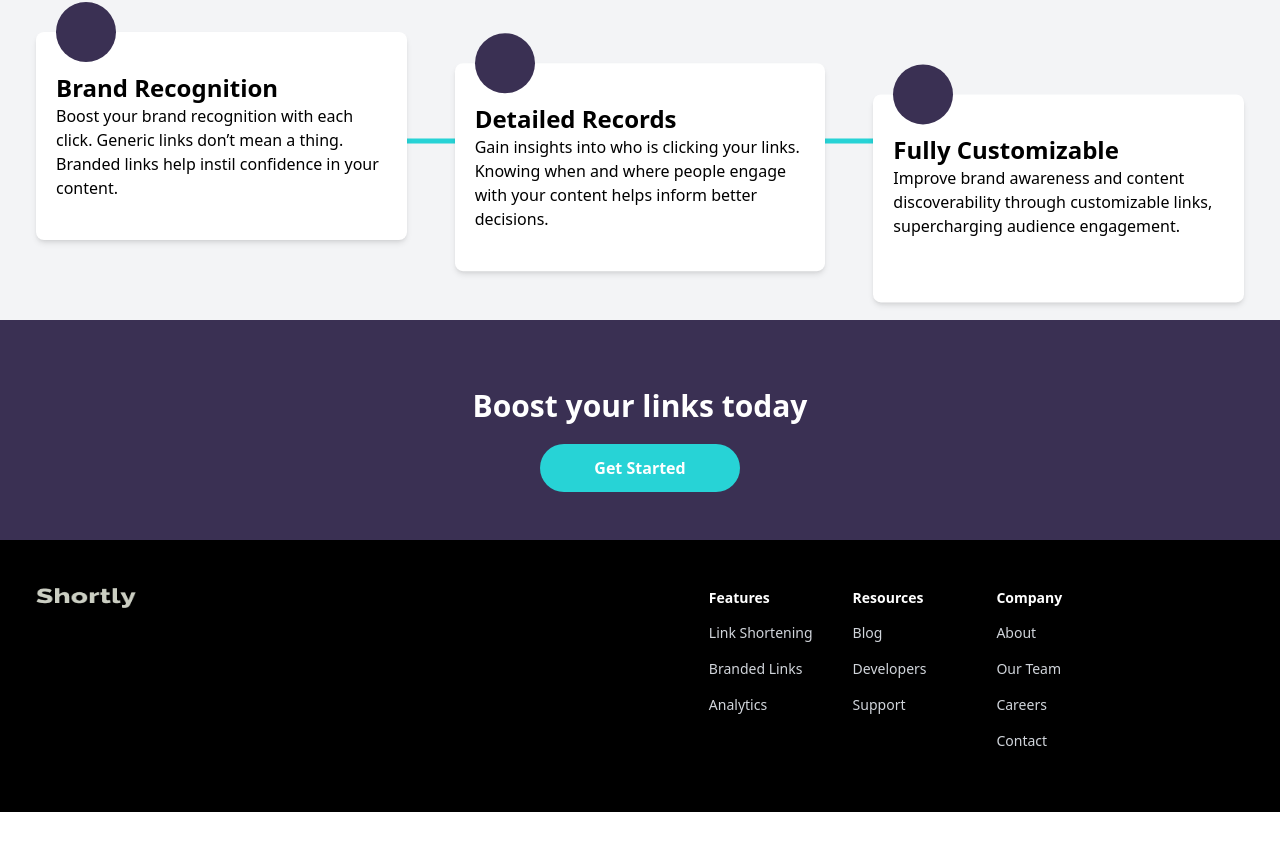
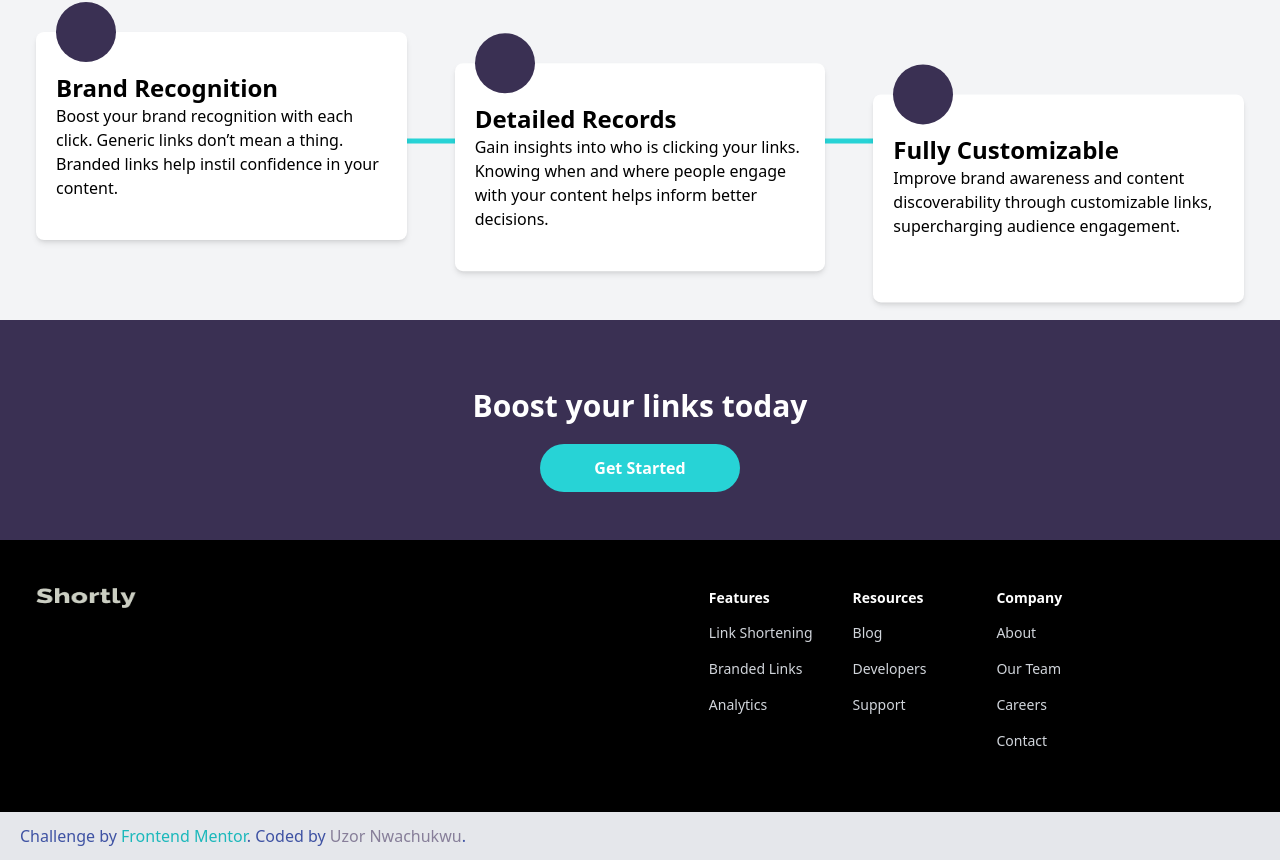
Before and after one commit to Nwachukwu-Uzor/url-shortener, a React (Vite) app: page / in a window 1280 px wide. Shown: the part 984-1844 px from the top of the page. Before the commit the page ends 1796 px from the top, so only its background shows below. Built offline with nearby package versions, Linux system fonts and the light colour scheme.

Commit message:
adding attribution links

```diff
--- a/src/components/Footer.jsx
+++ b/src/components/Footer.jsx
@@ -20,6 +20,7 @@ const FooterLinks = ({ title, links }) => {
 
 const Footer = () => {
   return (
+    <>
       <div className="bg-black py-12">
         <div className="w-full max-w-[1240px] mx-auto px-4 text-center flex flex-col justify-between md:flex-row gap-5">
           <div className="text-center md:text-left">
@@ -72,6 +73,27 @@ const Footer = () => {
           </div>
         </div>
       </div>
+      <div className="bg-gray-200 py-3 px-4">
+        <div className="text-[#3e52a3] w-full max-w-[1240px] mx-auto   ">
+          Challenge by{" "}
+          <a
+            href="https://www.frontendmentor.io?ref=challenge"
+            target="_blank"
+            className="text-[#1bb8bb] hover:text-[#0c1e64] ease-linear duration-300"
+          >
+            Frontend Mentor
+          </a>
+          . Coded by{" "}
+          <a
+            href="https://github.com/Nwachukwu-Uzor/"
+            className="text-[#15003774] hover:text-[#4b6bea] ease-linear duration-300"
+          >
+            Uzor Nwachukwu
+          </a>
+          .
+        </div>
+      </div>
+    </>
   );
 };
 
```
Lines whose indentation alone changed are shown as unchanged.
